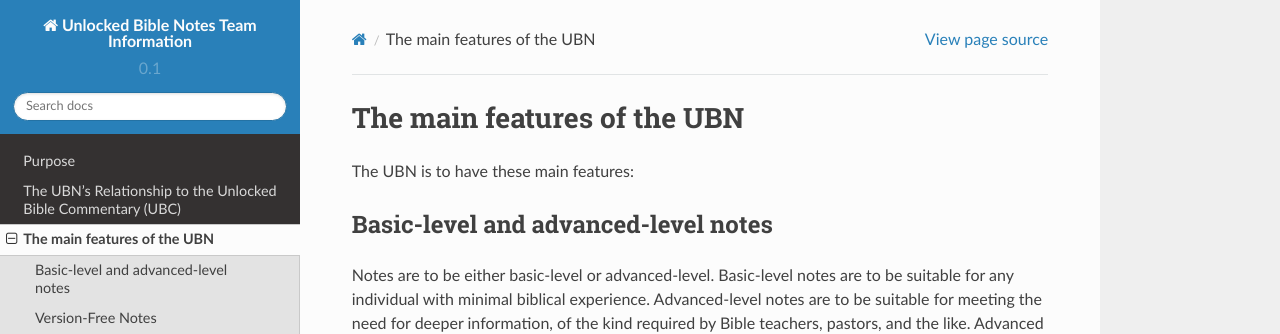
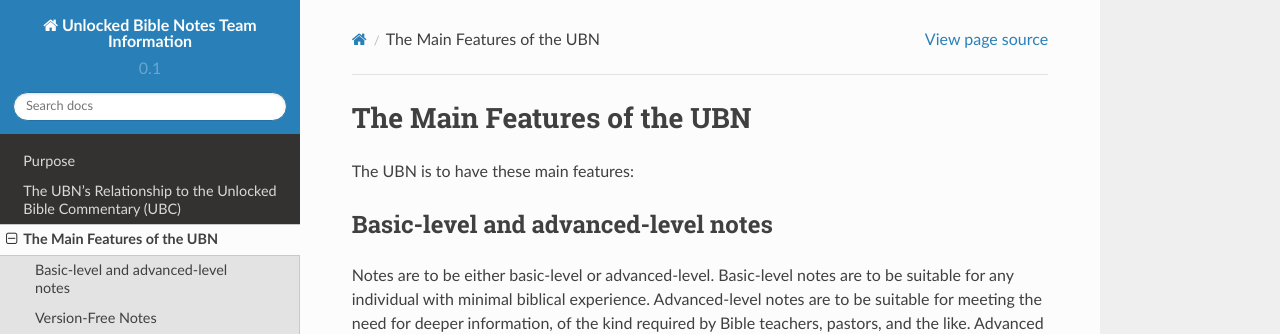
Before and after one commit to unfoldingWord-dev/Unlocked-Bible-Notes-Info, a Sphinx documentation site: the page built from docs/features.rst, in a window 1280 px wide and 900 px high. Shown: the top 334 px of the window. Built offline with Sphinx 7.4.7 and the Read the Docs theme 2.0.0, drawn with Linux system fonts in a browser that asks for light colours; pages that are not in the unit, such as notebooks, are missing from menus.

Commit message:
Update features.rst

```diff
--- a/docs/features.rst
+++ b/docs/features.rst
@@ -1,4 +1,4 @@
-The main features of the UBN
+The Main Features of the UBN
 ============================
 
 The UBN is to have these main features:
```
